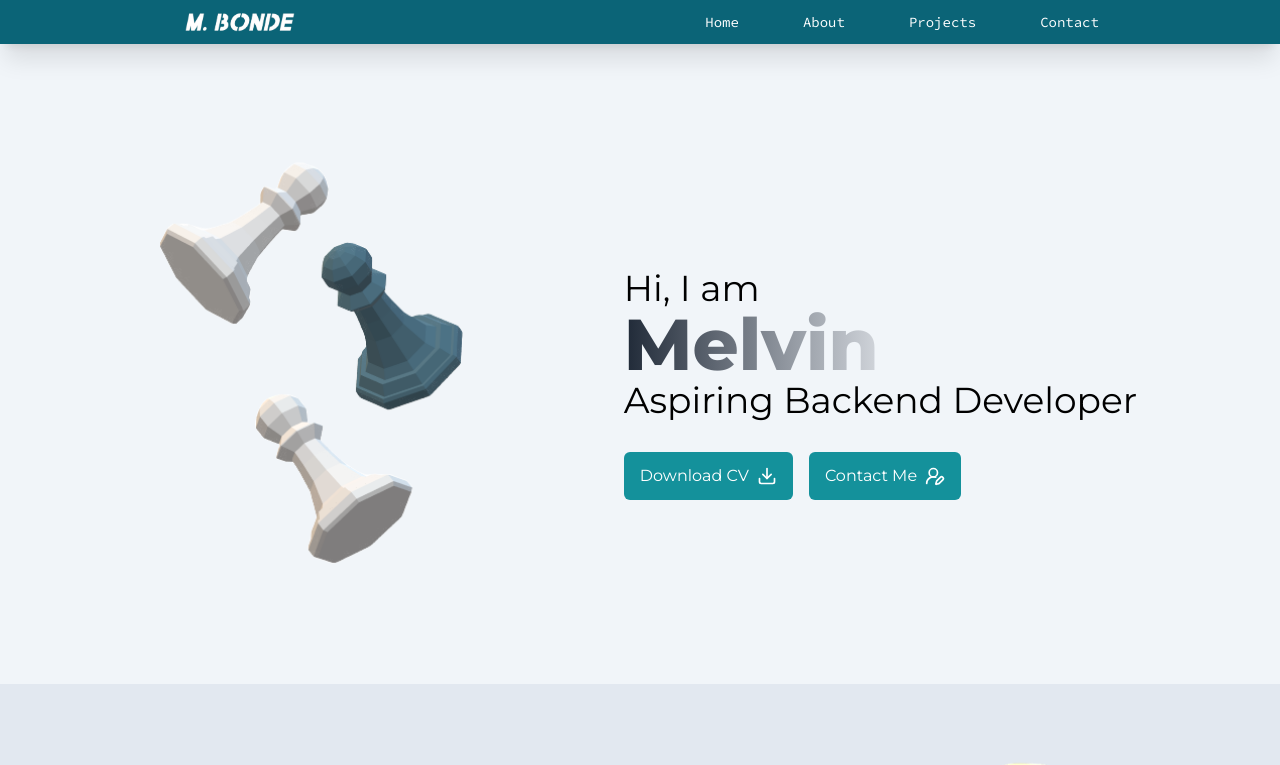
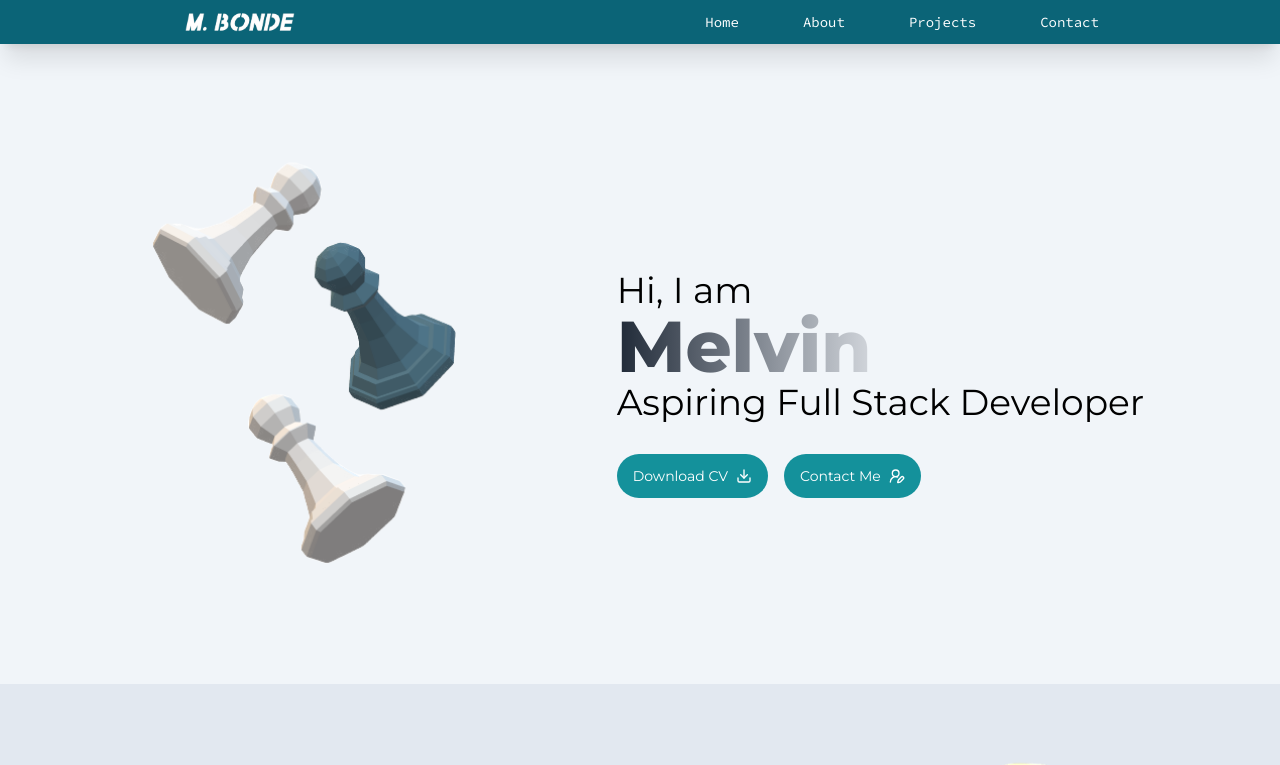
Before and after one commit to Melvinots/my-portfolio, a React (Vite) app: page / in a window 1280 px wide. Shown: the top 765 px of the page. Built offline with nearby package versions, Linux system fonts and the light colour scheme.

Commit message:
Optimized Hero

```diff
--- a/src/components/Button.jsx
+++ b/src/components/Button.jsx
@@ -1,9 +1,9 @@
 const Button = ({ label, Icon }) => {
   return (
     <div>
-      <button className="flex font-montserrat items-center space-x-2 text-white bg-[#14919B] px-4 py-3 rounded-md whitespace-nowrap hover:bg-[#0AD1C8] focus:outline-none focus:ring-2 focus:ring-[#213a57]">
+      <button className="flex font-montserrat items-center text-sm space-x-2 text-white bg-[#14919B] px-4 py-3 rounded-3xl whitespace-nowrap hover:bg-[#0AD1C8] focus:outline-none focus:ring-2 focus:ring-[#213a57]">
         <span>{label}</span>
-        <Icon size={20} />
+        <Icon size={16} />
       </button>
     </div>
   );
--- a/src/sections/Hero.jsx
+++ b/src/sections/Hero.jsx
@@ -23,18 +23,18 @@ const Hero = () => {
           </span>
           <br />
           <span className="whitespace-nowrap">
-            Aspiring Backend Developer
+            Aspiring Full Stack Developer
           </span>
         </h1>
         <div className="flex space-x-4 mt-8">
           <a
             href="/my-portfolio/Melvin_Bonde_CV.pdf"
             download="Melvin_Bonde_CV.pdf"
-            className="rounded-md"
+            className="focus:outline-0"
           >
             <Button label="Download CV" Icon={Download} />
           </a>
-          <a href="#contact" className="rounded-md">
+          <a href="#contact" className="focus:outline-0">
             <Button label="Contact Me" Icon={UserRoundPen} href="#contact" />
           </a>
         </div>
```
